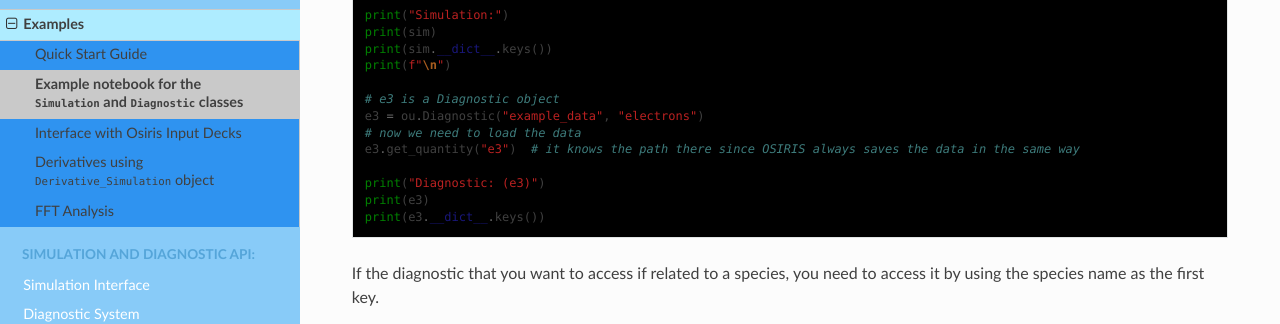
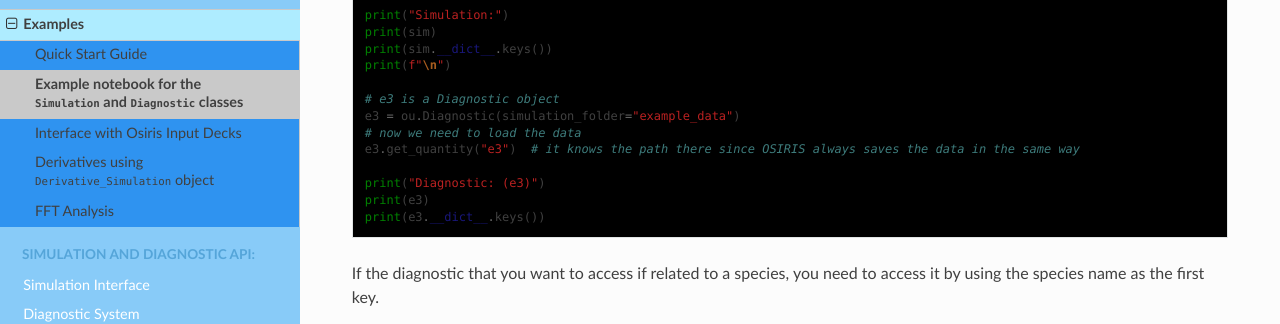
Before and after one commit to joaopedrobiu6/osiris_utils, a Sphinx documentation site: the page built from docs/source/examples/example_Simulation_Diagnostic.md, in a window 1280 px wide and 900 px high, scrolled down 1044 px. Shown: the part 151-475 px from the top of the window. Built offline with Sphinx 7.4.7 and the Read the Docs theme 3.1.0, drawn with Linux system fonts in a browser that asks for light colours.

Commit message:
docs: fix source_suffix handling for .md files and clean up README structure

```diff
--- a/README.rst
+++ b/README.rst
@@ -81,7 +80,6 @@
 
    osiris export file.h5 --format csv --output data.csv
    osiris export diagnostic/dir --format npy --output data.npy
-
 Generate quick plots::
 
    osiris plot file.h5 --save plot.png
--- a/docs/source/conf.py
+++ b/docs/source/conf.py
@@ -100,11 +100,11 @@
 # The suffix(es) of source filenames.
 # You can specify multiple suffix as a list of string:
 #
-source_suffix = [".rst", ".md"]
-# source_suffix = {
-#     '.rst': 'restructuredtext',
-#     '.md': 'markdown',
-# }
+# source_suffix = [".rst", ".md"]
+source_suffix = {
+    '.rst': 'restructuredtext',
+    '.md': 'markdown',
+}
 # The master toctree document.
 master_doc = "index"
 
--- a/docs/source/examples/example_Simulation_Diagnostic.md
+++ b/docs/source/examples/example_Simulation_Diagnostic.md
@@ -46,7 +46,7 @@
 print(f"\n")
 
 # e3 is a Diagnostic object
-e3 = ou.Diagnostic("example_data", "electrons")
+e3 = ou.Diagnostic(simulation_folder="example_data")
 # now we need to load the data
 e3.get_quantity("e3")  # it knows the path there since OSIRIS always saves the data in the same way
 
```
Also changed, not shown: other parts of README.rst (+0 -1 lines).
